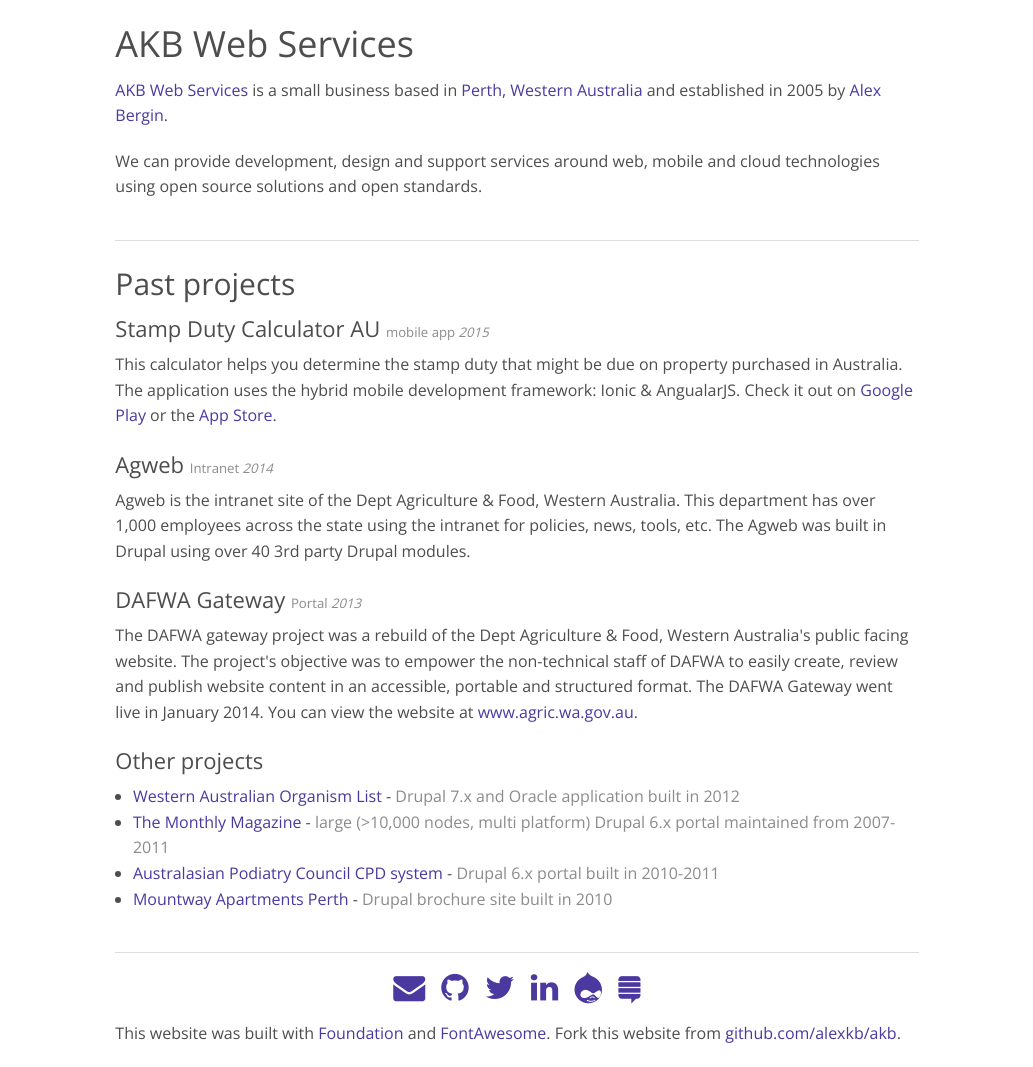
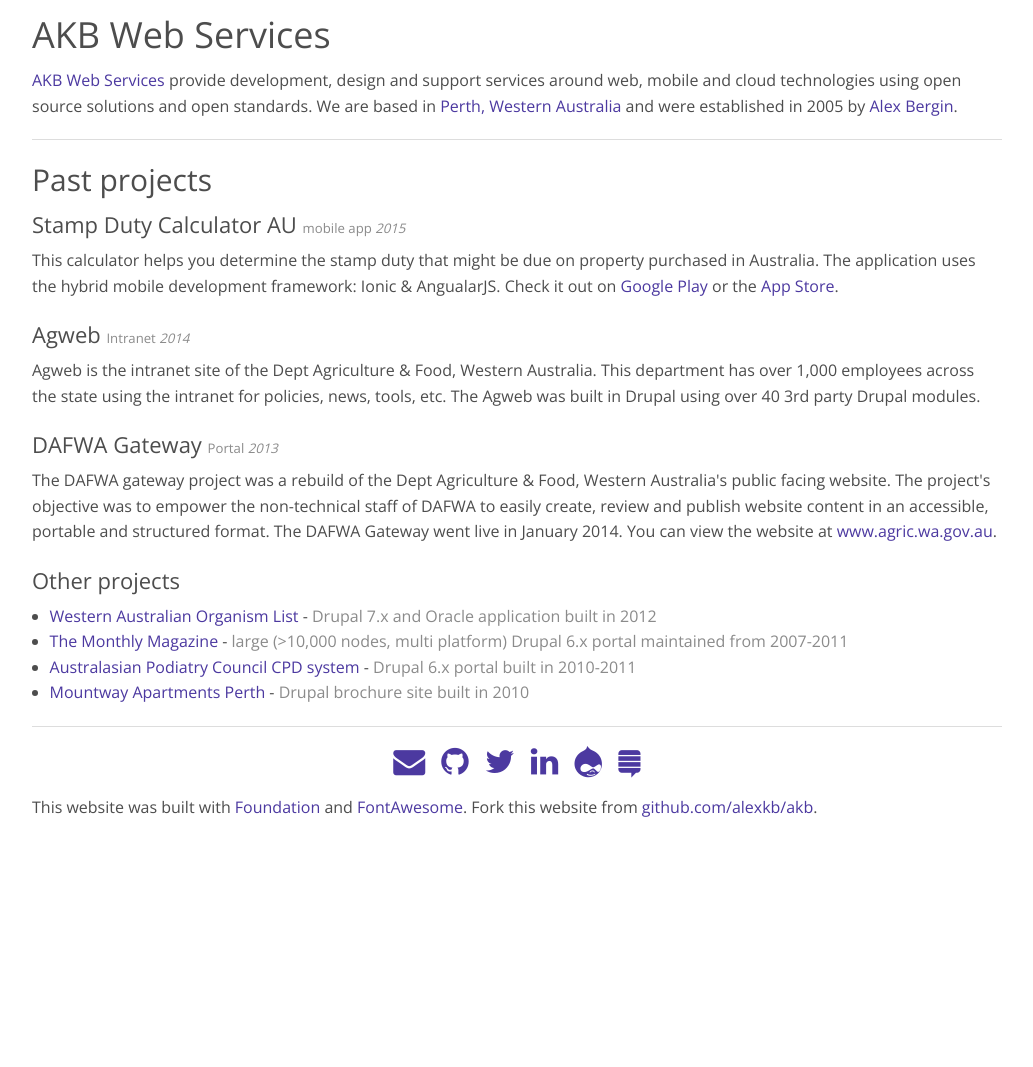
Before and after one commit to alexkb/akb, a website: page dist/index.html in a window 1280 px wide. Shown: the whole page, without its empty margins (123-1156 px from the left). After the commit the page ends 840 px from the top, so only its background shows below. Drawn offline with nearby package versions, Linux system fonts and the light colour scheme; files that its build step writes are made by us from their sources.

Commit message:
Forgot to publish.

```diff
--- a/dist/index.html
+++ b/dist/index.html
@@ -9,26 +9,14 @@
     <script src="js/vendor/modernizr.min.js"></script>
   </head>
   <body>
+  <div class="row">
+    <div class="small-12 column">
 
-
-  <div class="row">
-
-    <div class="small-10 small-centered columns">
-
-      <div class="row">
-        <div class="columns">
       <h1>AKB Web Services</h1>
-          <p><a href="http://www.akb.com.au">AKB Web Services</a> is a small business based in <a href="http://en.wikipedia.org/wiki/Perth">Perth, Western Australia</a> and established in 2005 by <a href="http://alexbergin.com">Alex Bergin</a>.</p>
-          <p>We can provide development, design and support services around web, mobile and cloud technologies using open source solutions and open standards.</p>
-        </div>
-      </div>
-
+      <p><a href="http://www.akb.com.au">AKB Web Services</a> provide development, design and support services around web, mobile and cloud technologies using open source solutions and open standards. We are based in <a href="http://en.wikipedia.org/wiki/Perth">Perth, Western Australia</a> and were established in 2005 by <a href="http://alexbergin.com">Alex Bergin</a>.</p>
       <hr />
 
-      <div class="row">
-        <div class="columns">
       <h2>Past projects</h2>
-
       <h3>Stamp Duty Calculator AU <small>mobile app <em>2015</em></small></h3>
       <p>This calculator helps you determine the stamp duty that might be due on property purchased in Australia. The application uses the hybrid mobile development framework: Ionic &amp; AngualarJS. Check it out on <a href="https://play.google.com/store/apps/details?id=com.akbweb.sdc">Google Play</a> or the <a href="https://itunes.apple.com/au/app/stamp-duty-calculator-au/id963714259">App Store</a>.</p>
 
@@ -45,12 +33,8 @@
         <li><a href="http://www.cpd.apodc.com.au/">Australasian Podiatry Council CPD system</a> - <span class="note">Drupal 6.x portal built in 2010-2011</span></li>
         <li><a href="http://www.mountwaywapartments.com.au">Mountway Apartments Perth</a> - <span class="note">Drupal brochure site built in 2010</span></li>
       </ul>
-        </div>
-      </div>
       <hr />
 
-      <div class="row">
-        <div class="columns">
       <div class="text-center connect">
         <a href="mailto:alex@akb.com.au" title="email me"><i class="fa fa-envelope fa-2x"></i></a>
         <a href="https://github.com/alexkb" title="github.com/alexkb"><i class="fa fa-github fa-2x"></i></a>
@@ -61,8 +45,6 @@
       </div>
 
       <p>This website was built with <a href="http://foundation.zurb.com/">Foundation</a> and <a href="http://fortawesome.github.io/Font-Awesome/">FontAwesome</a>. Fork this website from <a href="http://github.com/alexkb/akb">github.com/alexkb/akb</a>.</p>
-        </div>
-      </div>
 
     </div>
   </div>
```
Also changed, not shown: dist/css/app.min.css. Lines whose indentation alone changed are shown as unchanged.
